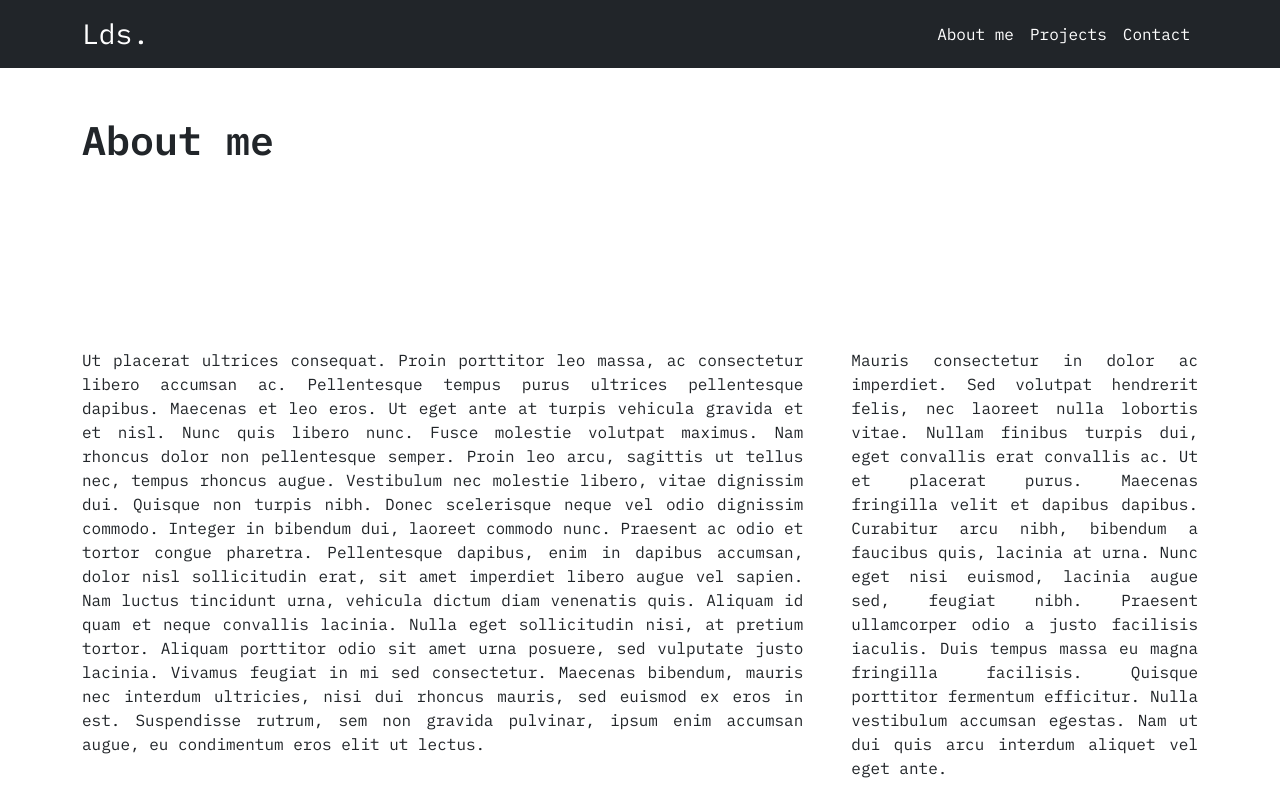
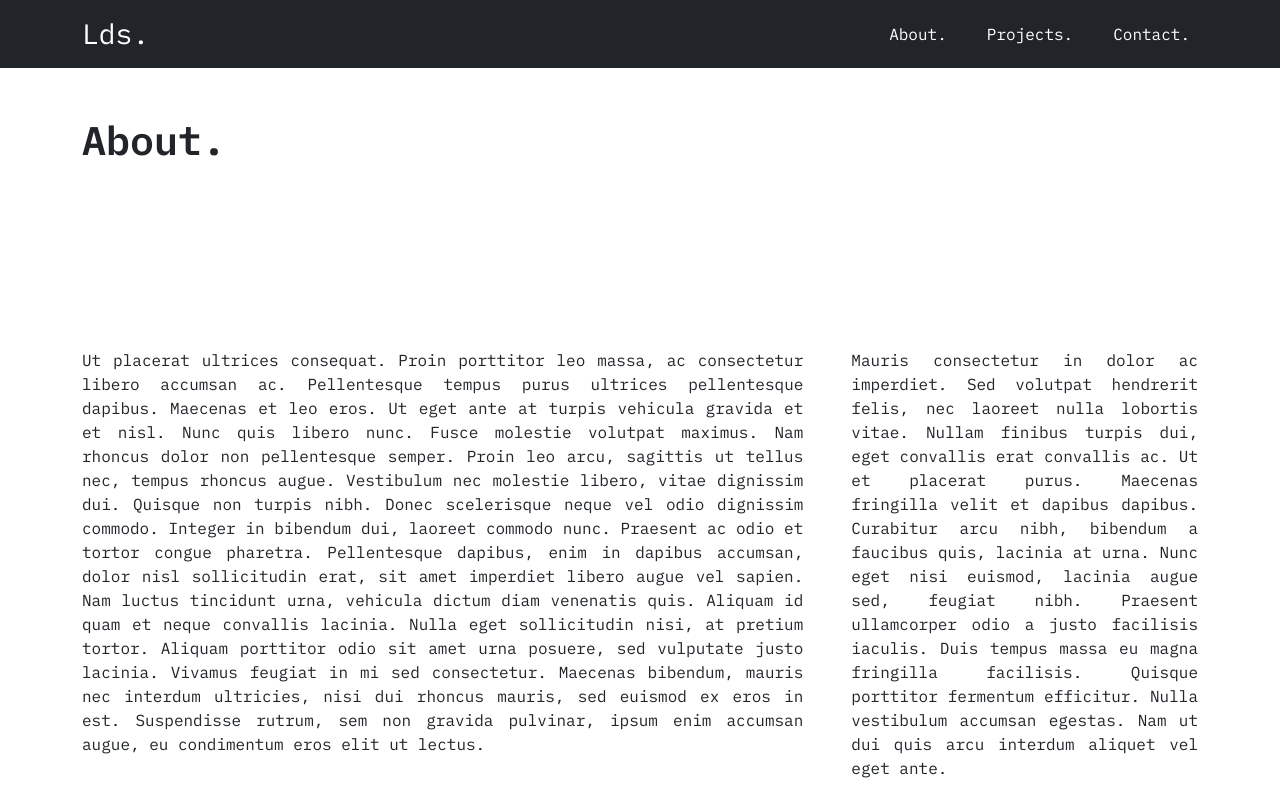
Before and after one commit to lorenzodisanto/portfolio, a Vue app: page /about in a window 1280 px wide. Shown: the top 800 px of the page. Built offline with nearby package versions, Linux system fonts and the light colour scheme.

Commit message:
style: margin titles

```diff
--- a/src/components/AppHeader.vue
+++ b/src/components/AppHeader.vue
@@ -28,25 +28,25 @@ export default {
         </button>
         <div class="collapse navbar-collapse flex-grow-0" id="navbarNav">
           <ul class="navbar-nav">
-            <li class="nav-item">
+            <li class="nav-item ms-4">
               <router-link :to="{ name: 'about' }" class="nav-link text-white">
-                About me
+                About.
               </router-link>
             </li>
-            <li class="nav-item">
+            <li class="nav-item ms-4">
               <router-link
                 :to="{ name: 'projects' }"
                 class="nav-link text-white"
               >
-                Projects
+                Projects.
               </router-link>
             </li>
-            <li class="nav-item">
+            <li class="nav-item ms-4">
               <router-link
                 :to="{ name: 'contact' }"
                 class="nav-link text-white"
               >
-                Contact
+                Contact.
               </router-link>
             </li>
           </ul>
--- a/src/pages/AboutPage.vue
+++ b/src/pages/AboutPage.vue
@@ -2,7 +2,7 @@
 export default {
   data() {
     return {
-      title: "About me",
+      title: "About.",
     };
   },
 };
--- a/src/pages/BlogPage.vue
+++ b/src/pages/BlogPage.vue
@@ -3,7 +3,7 @@ import ProjectList from "../components/ProjectList.vue";
 export default {
   data() {
     return {
-      title: "My Projects",
+      title: "My Projects.",
     };
   },
 
--- a/src/pages/ContactPage.vue
+++ b/src/pages/ContactPage.vue
@@ -2,7 +2,7 @@
 export default {
   data() {
     return {
-      title: "Contact",
+      title: "Contact.",
     };
   },
 };
--- a/src/pages/ProjectPage.vue
+++ b/src/pages/ProjectPage.vue
@@ -27,8 +27,9 @@ export default {
 
 <template>
   <!-- stampa pagina dettaglio provvisoria -->
-  <div class="container my-4">
-    <div>
+  <div class="container my-5">
+    <div class="d-flex justify-content-between mb-3">
+      <h1>{{ name }}</h1>
       <button
         @click="goBack"
         class="btn my-3"
@@ -37,7 +38,6 @@ export default {
         Go to projects
       </button>
     </div>
-    <h1 class="mb-3">{{ name }}</h1>
     <div>
       <img :src="'/img/' + image + '.png'" class="img-fluid" />
     </div>
```
